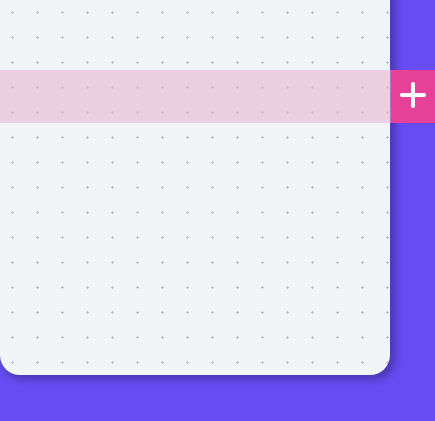
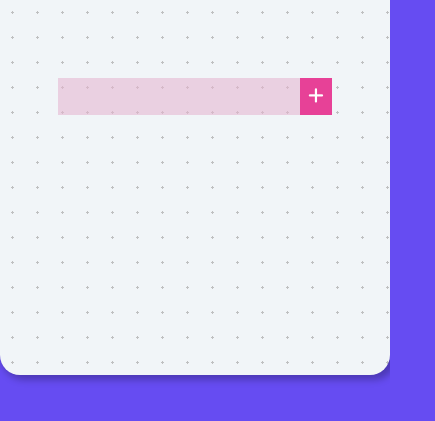
Before and after one commit to yashladekar/todolist, a plain HTML site: page index.html in a window 390 px wide. Shown: the part 297-718 px from the top of the page, 435 px wide, since content can reach past the window. Drawn offline with Linux system fonts and the light colour scheme.

Commit message:
media commit css

```diff
--- a/style.css
+++ b/style.css
@@ -195,3 +195,11 @@ select {
     background-color: white;
     color: rgb(231, 65, 151);
 } */
+
+@media screen and (max-width: 500px) {
+    form input,
+    form button {
+        padding: 0.5rem;
+        font-size: 1.1rem;
+    }
+}
```
